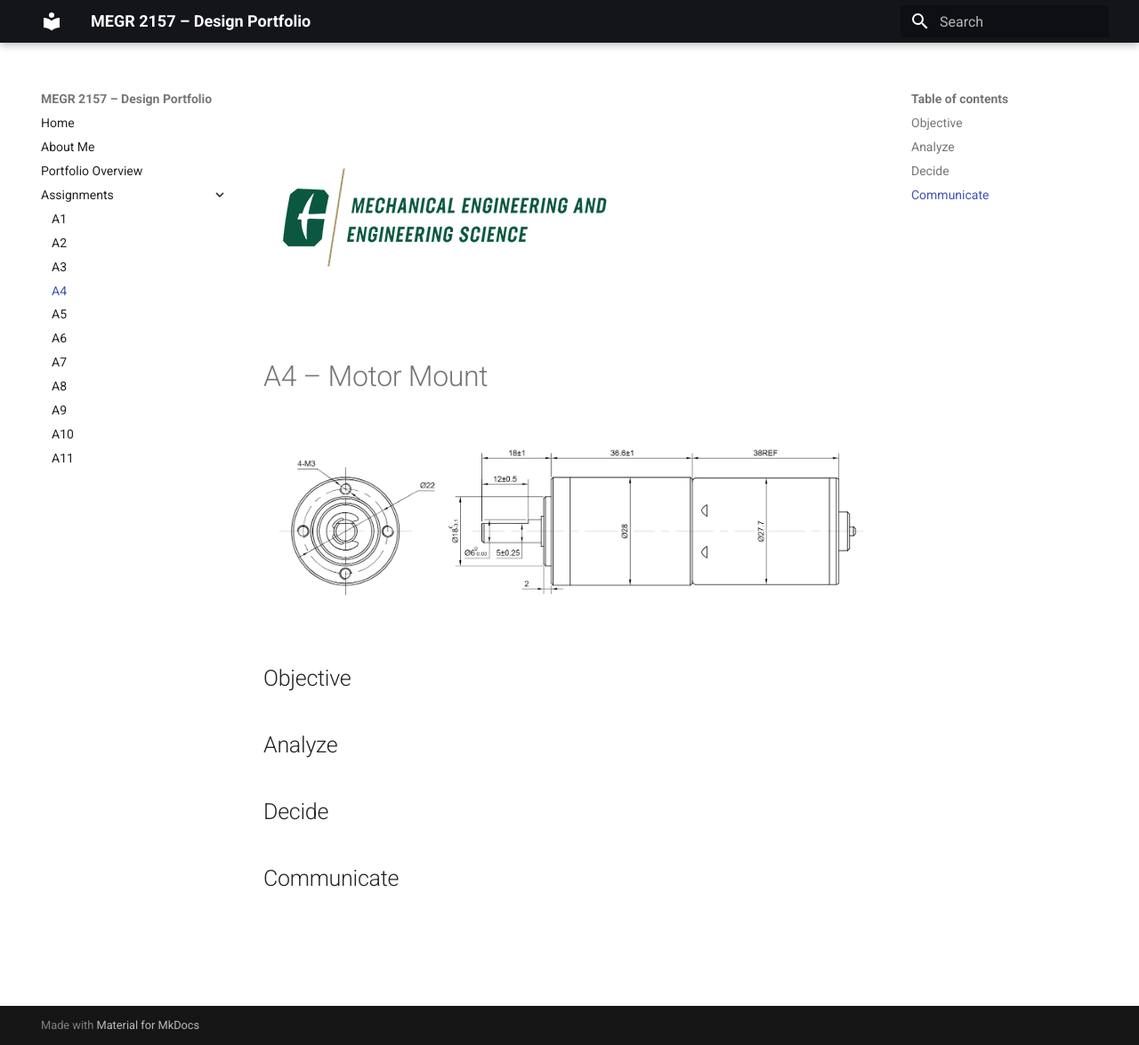
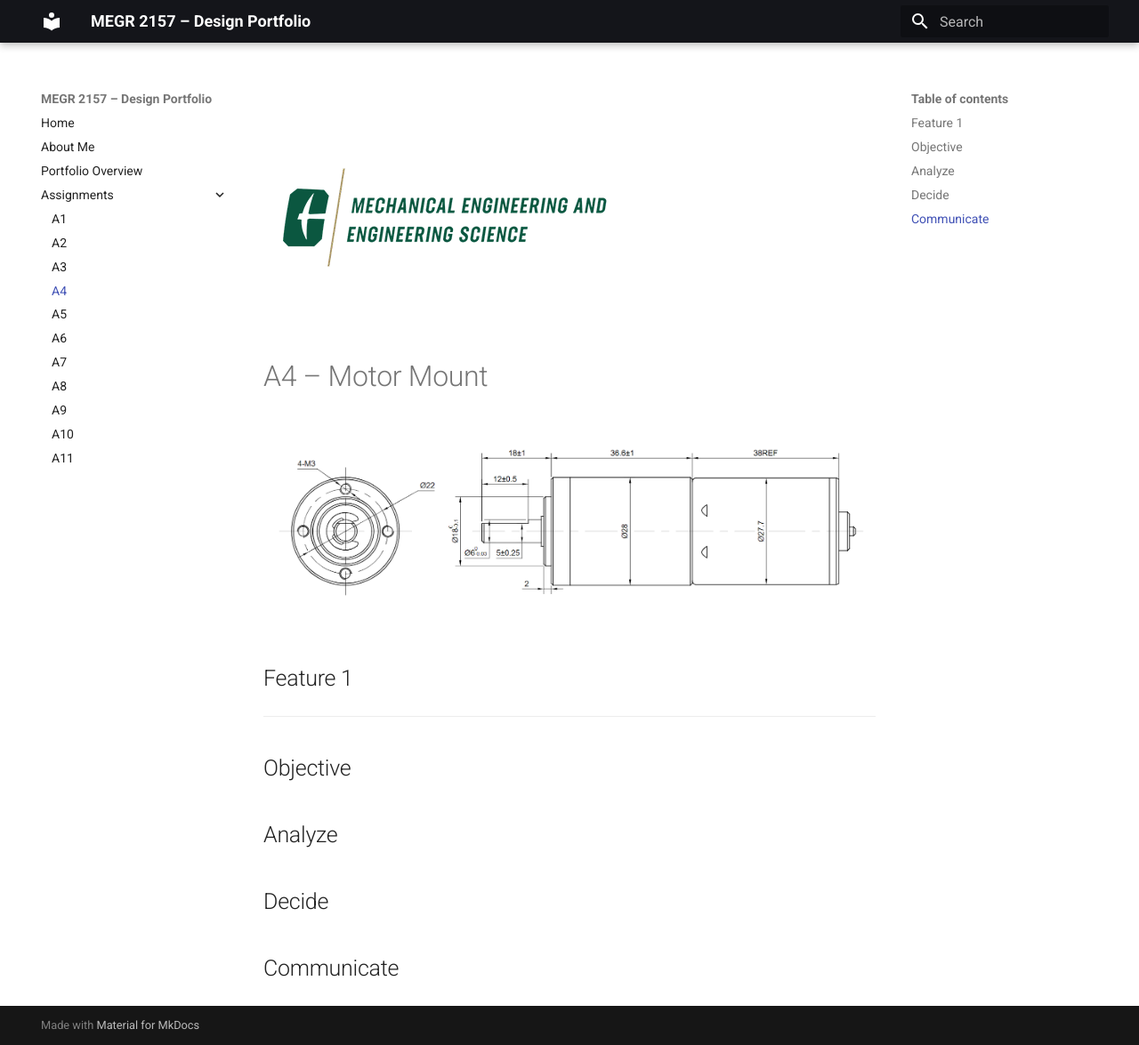
Before and after one commit to seaberr/kohlers-megr2157-portfolio, an MkDocs documentation site: the page built from docs/assignments/A04/index.md, in a window 1280 px wide and 1175 px high. Shown: the whole window at 89% size. Built offline with MkDocs 1.6.1 and Material for MkDocs 9.7.7, drawn with Linux system fonts in a browser that asks for light colours.

Commit message:
Add Feature 1 section to A4 assignment
Added a new section for Feature 1 in the A4 assignment.

```diff
--- a/docs/assignments/A04/index.md
+++ b/docs/assignments/A04/index.md
@@ -1,6 +1,9 @@
 ![MEGR 2156-7 Title](MEES_Logo_Standard.png)
 # A4 – Motor Mount
 ![Motor](unnamed-1.png)
+## Feature 1
+--------------------------------------------------------------------
+
 ## Objective
 
 
```
